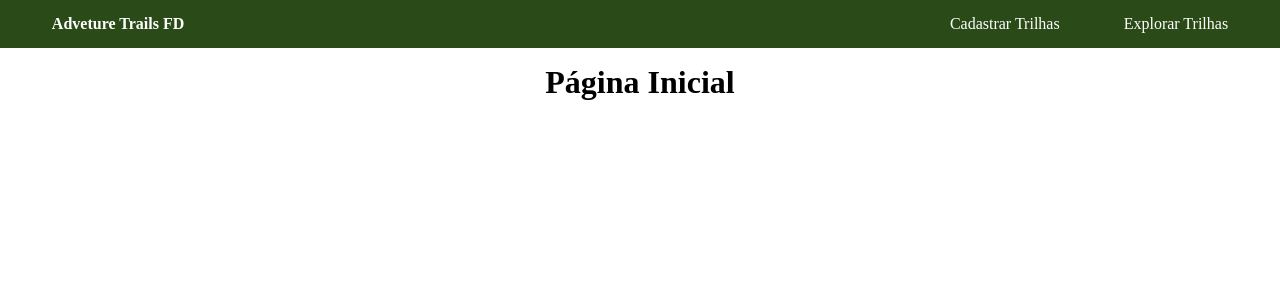
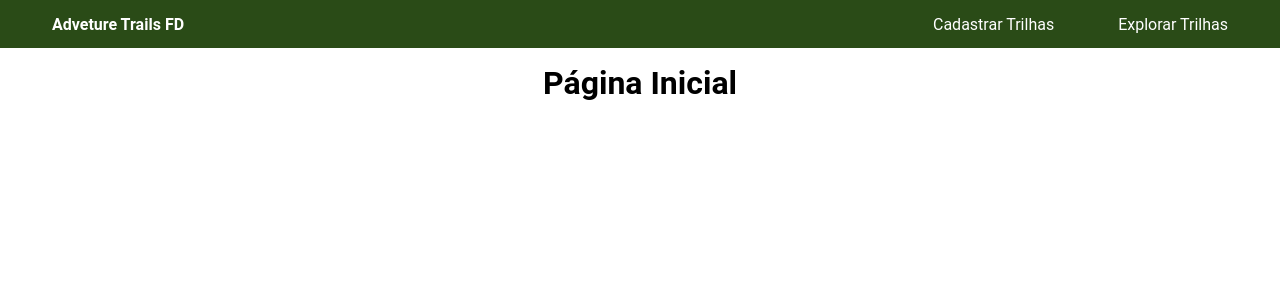
Before and after one commit to marcelovntr/Primeiro-Projeto-React, a React (Vite) app in the folder projeto-trilhas/: page / in a window 1280 px wide. Shown: the top 300 px of the page. Built offline with nearby package versions, Linux system fonts and the light colour scheme.

Commit message:
adiçãod e fontes globais

```diff
--- a/projeto-trilhas/package.json
+++ b/projeto-trilhas/package.json
@@ -12,6 +12,7 @@
   "dependencies": {
     "@emotion/react": "^11.11.4",
     "@emotion/styled": "^11.11.5",
+    "@fontsource/roboto": "^5.0.12",
     "@mui/material": "^5.15.15",
     "prop-types": "^15.8.1",
     "react": "^18.2.0",
--- a/projeto-trilhas/src/App.jsx
+++ b/projeto-trilhas/src/App.jsx
@@ -3,6 +3,7 @@
 import routes from "./router/routes";
 import { Outlet } from "react-router-dom";
 import PaginaLista from "./pages/PaginaLista";
+
 
 function App() {
 
--- a/projeto-trilhas/src/index.css
+++ b/projeto-trilhas/src/index.css
@@ -1,7 +1,14 @@
+
+@import url('https://fonts.googleapis.com/css2?family=Comfortaa:wght@300..700&display=swap');
+/* forma de importação pelo google fonts */
+
 *{
     padding: 0;
     margin: 0;
     box-sizing: border-box;
+    /* font-family: "Comfortaa", sans-serif; */
+    font-family: "Roboto", sans-serif;
+    /*importado por instalação!!!*/
 
 }
     :root {
--- a/projeto-trilhas/src/main.jsx
+++ b/projeto-trilhas/src/main.jsx
@@ -5,6 +5,7 @@
 import { RouterProvider } from 'react-router-dom'
 import routes from './router/routes'
 
+
 ReactDOM.createRoot(document.getElementById('root')).render(
   //<App /> <-- retira-se após criar o routerprovider
   <RouterProvider router={routes}/>
```
Also changed, not shown: projeto-trilhas/src/pages/PaginaLista.jsx (indentation only), 1 other file (tests, documents, lock files or other folders).
